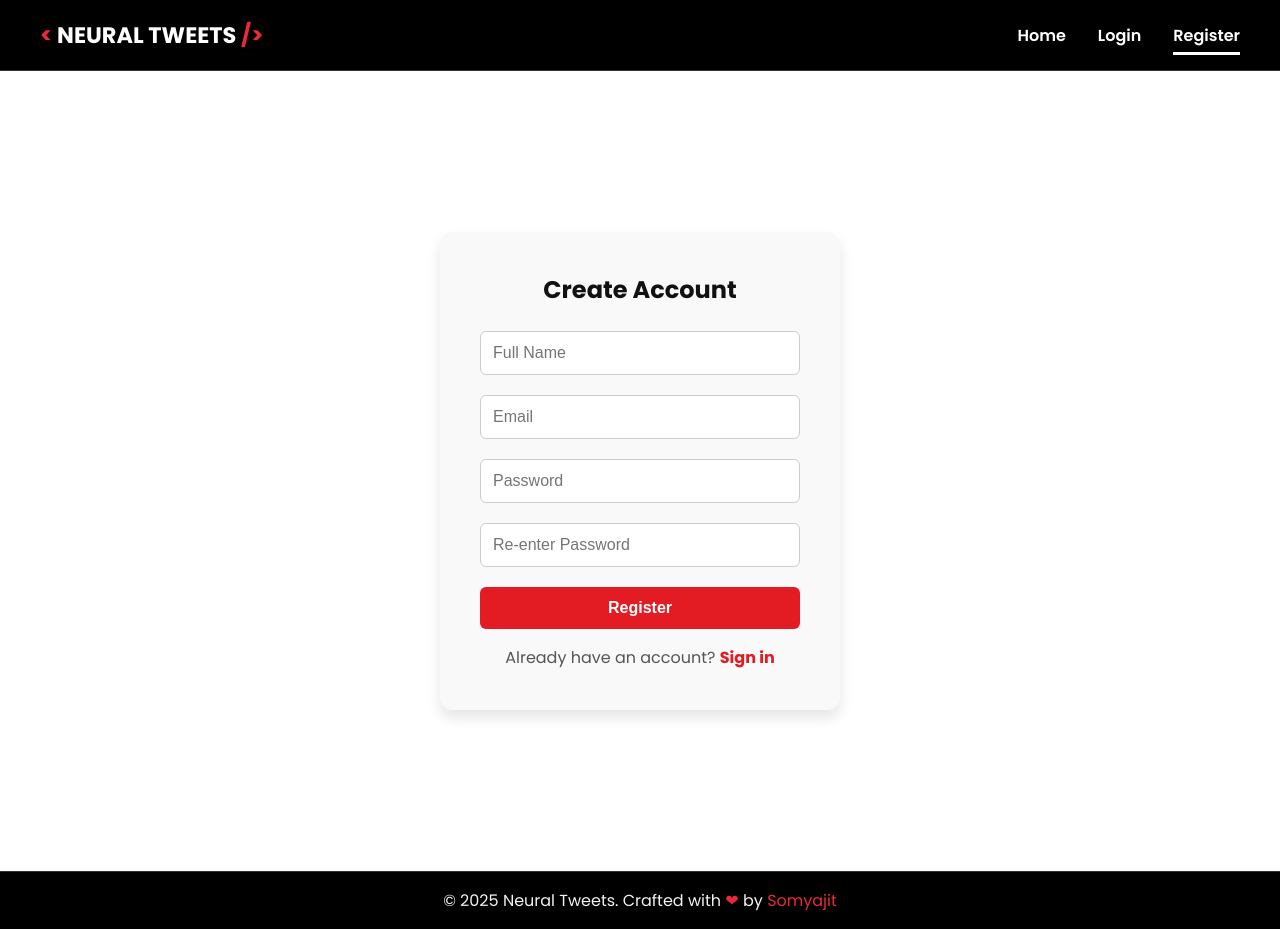
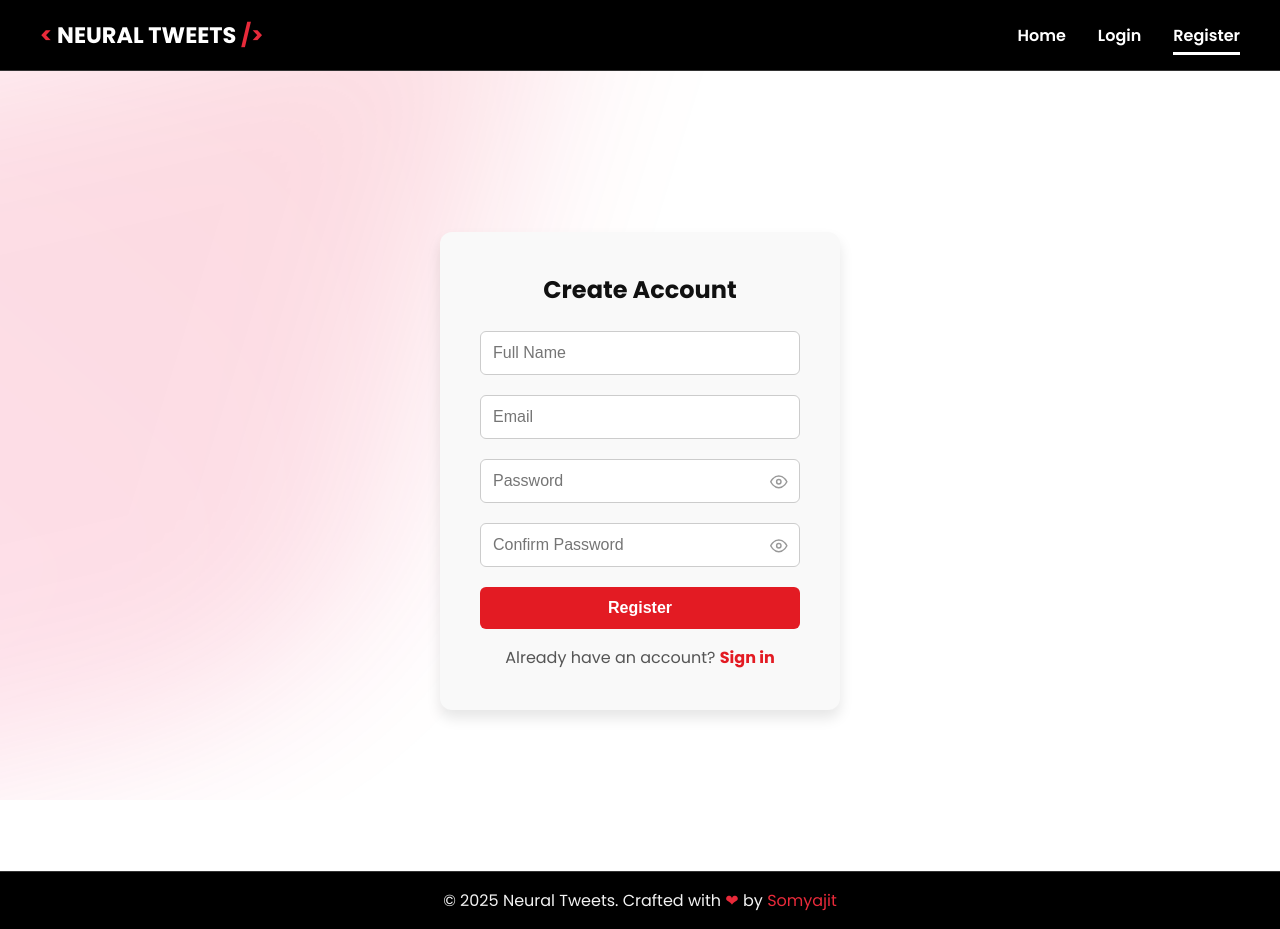
Before and after one commit to sherlockvj/NeuralNewsTweets, a React (Create React App) app in the folder client/: page /register in a window 1280 px wide. Built offline with nearby package versions, Linux system fonts and the light colour scheme; no server answers.

Commit message:
[CLIENT] Final Changes Done on the Client

```diff
--- a/client/src/components/TweetCard.jsx
+++ b/client/src/components/TweetCard.jsx
@@ -9,13 +9,29 @@ function TweetCard({ tweet }) {
     const [source, setSource] = useState(tweet.src || "");
     const [copied, setCopied] = useState(false);
 
+    const extractSourceFromTweet = (tweet) => {
+        if (tweet.src) return tweet.src;
+        const readMoreMatch = tweet.tweet.match(/Read more:\s*(https?:\/\/[^\s]+)/i);
+        if (readMoreMatch) return readMoreMatch[1];
+        const genericUrlMatch = tweet.tweet.match(/(https?:\/\/[^\s]+)/g);
+        if (genericUrlMatch) return genericUrlMatch[0];
+
+        return null;
+    }
+
+    const cleanTweetText = (text, srcUrl) => {
+        if (!srcUrl) return text;
+        return text.replace(srcUrl, "").trim();
+    }
+
+
+
     useEffect(() => {
-        const match = tweet.tweet.match(/(Read more|Read here):?\s*(https?:\/\/[^\s]+)/i);
-        if (match) {
-            const linkText = match[2];
-            const cleaned = tweet.tweet.replace(match[0], "").trim();
-            setMainText(cleaned);
-            setSource(linkText);
+        const src = extractSourceFromTweet(tweet);
+        if (src) {
+            const displayText = cleanTweetText(tweet.tweet, src);
+            setMainText(displayText);
+            setSource(src);
         }
     }, [tweet]);
 
--- a/client/src/pages/Landing.jsx
+++ b/client/src/pages/Landing.jsx
@@ -2,7 +2,7 @@ import { Link } from "react-router-dom";
 import "../styles/landing.css"
 import heroImage from "../assets/socialSharing.svg";
 import sectionImage from "../assets/tweetstorm.svg"
-import landingVideo from "../assets/progress4.mp4"
+import landingVideo from "../assets/Neural_Tweets.mp4"
 
 function Landing() {
     return (
@@ -19,7 +19,7 @@ function Landing() {
                                 <h3>Auto-generate tweets from trending news and hashtags</h3>
                                 <div className="cv_btn">
                                     <a href="#features">Explore Features</a>
-                                    <a href="#demo">Live Demo</a>
+                                    <a href="#preview">Live Demo</a>
                                 </div>
                             </div>
 
--- a/client/src/pages/Login.jsx
+++ b/client/src/pages/Login.jsx
@@ -1,8 +1,10 @@
-import { useRef, useState } from "react";
+import { useEffect, useRef, useState } from "react";
+import { useNavigate, Link } from "react-router-dom";
+import { FiEye, FiEyeOff } from "react-icons/fi";
+import Toast from "../components/Toast";
 import { login } from "../services/api";
-import { useNavigate, Link } from "react-router-dom";
 import "../styles/global.css";
-import Toast from "../components/Toast";
+
 
 function Login() {
     const [email, setEmail] = useState("");
@@ -10,8 +12,9 @@ function Login() {
     const [loading, setLoading] = useState(false);
     const [error, setError] = useState(null);
     const intervalRef = useRef(null);
+    const [showPassword, setShowPassword] = useState(false);
+    const [loaderMessage, setLoaderMessage] = useState("");
 
-    const [loaderMessage, setLoaderMessage] = useState("");
     const loaderMessages = [
         "Warming up your tweet engine...",
         "Logging you in securely...",
@@ -65,6 +68,7 @@ function Login() {
 
     return (
         <div className="login-container">
+            <div className="gradient-blob"></div>
             {error && <Toast message={error} onClose={() => setError(null)} />}
             <div className="login-card">
                 <h2>Login</h2>
@@ -76,13 +80,18 @@ function Login() {
                         onChange={(e) => setEmail(e.target.value)}
                         required
                     />
+                    <div className="password-wrapper">
                         <input
-                        type="password"
+                            type={showPassword ? "text" : "password"}
                             placeholder="Password"
                             value={password}
                             onChange={(e) => setPassword(e.target.value)}
                             required
                         />
+                        <span onClick={() => setShowPassword(!showPassword)} className="toggle-password">
+                            {showPassword ? <FiEyeOff /> : <FiEye />}
+                        </span>
+                    </div>
                     {loading ? (
                         <div className="loader-area">
                             <div className="loader-spinner"></div>
--- a/client/src/pages/OtpVerification.jsx
+++ b/client/src/pages/OtpVerification.jsx
@@ -50,6 +50,7 @@ function OtpVerification() {
 
     return (
         <div className="login-container">
+            <div className="gradient-blob"></div>
             <div className="login-card">
                 <h2>Verify OTP</h2>
                 <p>Please enter the OTP sent to your email.</p>
--- a/client/src/pages/Register.jsx
+++ b/client/src/pages/Register.jsx
@@ -1,6 +1,7 @@
-import { useRef, useState } from "react";
+import { useEffect, useRef, useState } from "react";
 import { register } from "../services/api";
 import { useNavigate, Link } from "react-router-dom";
+import { FiEye, FiEyeOff } from "react-icons/fi";
 import Toast from "../components/Toast";
 import "../styles/global.css";
 
@@ -12,6 +13,7 @@ function Register() {
     const [loading, setLoading] = useState(false);
     const [loaderMessage, setLoaderMessage] = useState("");
     const [error, setError] = useState("");
+    const [showPassword, setShowPassword] = useState(false);
     const navigate = useNavigate();
     const intervalRef = useRef(null);
 
@@ -47,7 +49,7 @@ function Register() {
             return;
         }
 
-        const passwordRegex = /^(?=.*[A-Za-z])(?=.*\d)[A-Za-z\d]{6,}$/;
+        const passwordRegex = /^(?=.*[A-Za-z])(?=.*\d).{6,}$/;
 
         if (!passwordRegex.test(password)) {
             setError("Password must be at least 6 characters long and include at least one letter and one number.");
@@ -71,7 +73,7 @@ function Register() {
                 setError("Registration failed");
             }
         } catch (err) {
-            setError(err?.response?.data?.message || "Registration failed");
+            setError(err?.response?.data?.message || "Registration failed. Email already in use!");
         } finally {
             stopLoaderMessages();
             setLoading(false);
@@ -80,6 +82,7 @@ function Register() {
 
     return (
         <div className="login-container">
+            <div className="gradient-blob"></div>
             <div className="login-card">
                 <h2>Create Account</h2>
                 <form onSubmit={handleSubmit}>
@@ -95,18 +98,28 @@ function Register() {
                         onChange={(e) => setEmail(e.target.value)}
                         required
                     />
+                    <div className="password-wrapper">
                         <input
-                        type="password"
+                            type={showPassword ? "text" : "password"}
                             placeholder="Password"
                             onChange={(e) => setPassword(e.target.value)}
                             required
                         />
+                        <span onClick={() => setShowPassword(!showPassword)} className="toggle-password">
+                            {showPassword ? <FiEyeOff /> : <FiEye />}
+                        </span>
+                    </div>
+                    <div className="password-wrapper">
                         <input
-                        type="password"
-                        placeholder="Re-enter Password"
+                            type={showPassword ? "text" : "password"}
+                            placeholder="Confirm Password"
                             onChange={(e) => setConfirmPassword(e.target.value)}
                             required
                         />
+                        <span onClick={() => setShowPassword(!showPassword)} className="toggle-password">
+                            {showPassword ? <FiEyeOff /> : <FiEye />}
+                        </span>
+                    </div>
                     {loading ? (
                         <div className="loader-area">
                             <div className="loader-spinner"></div>
--- a/client/src/styles/global.css
+++ b/client/src/styles/global.css
@@ -2,12 +2,34 @@
     display: flex;
     justify-content: center;
     align-items: center;
-    height: 100vh; /* Full viewport height */
+    height: 100vh;
     background-color: #fff;
     padding: 20px;
 }
 
+.password-wrapper {
+    position: relative;
+    display: flex;
+    align-items: center;
+}
+
+.password-wrapper input {
+    width: 100%;
+    padding-right: 40px;
+}
+
+.toggle-password {
+    position: absolute;
+    right: 12px;
+    cursor: pointer;
+    color: #999;
+    font-size: 1.1rem;
+    bottom: 40%;
+}
+
+
 .login-card {
+    z-index: 2;
     background-color: #f9f9f9;
     border-radius: 12px;
     padding: 40px;
@@ -74,8 +96,13 @@
 }
 
 @keyframes spin {
-  0% { transform: rotate(0deg); }
-  100% { transform: rotate(360deg); }
+    0% {
+        transform: rotate(0deg);
+    }
+
+    100% {
+        transform: rotate(360deg);
+    }
 }
 
 .loader-area {
@@ -109,12 +136,48 @@
 }
 
 @keyframes shine {
-    0% { background-position: 0% center; }
-    100% { background-position: 200% center; }
+    0% {
+        background-position: 0% center;
+    }
+
+    100% {
+        background-position: 200% center;
+    }
 }
 
 
 @keyframes spin {
-    0% { transform: rotate(0deg); }
-    100% { transform: rotate(360deg); }
+    0% {
+        transform: rotate(0deg);
     }
+
+    100% {
+        transform: rotate(360deg);
+    }
+}
+
+
+
+.gradient-blob {
+    position: absolute;
+    inset: 0;
+    top: 0;
+    z-index: 1;
+    overflow: hidden;
+    pointer-events: none;
+}
+
+.gradient-blob::before {
+    content: "";
+    position: absolute;
+    top: 0;
+    left: 0;
+    width: 800px;
+    height: 100vh;
+    background: linear-gradient(to top right, #ff4694, #E60023);
+    opacity: 0.15;
+    filter: blur(100px);
+    transform: skewX(-30deg) translateX(-50%) rotate(-15deg);
+    z-index: -1;
+    pointer-events: none;
+}
--- a/client/src/styles/navbar.css
+++ b/client/src/styles/navbar.css
@@ -89,6 +89,21 @@
   color: var(--text-color);
 }
 
+.logout-btn {
+    background: none;
+    border: none;
+    color: inherit;
+    cursor: pointer;
+    font: inherit;
+    padding: 0;
+    text-decoration: underline;
+}
+
+.logout-btn:hover {
+    color: #e31b23;
+}
+
+
 /* Responsive */
 @media (max-width: 768px) {
   .nav-toggle {
```
Also changed, not shown: client/src/components/Navbar.jsx (+17 -5 lines), client/src/pages/Dashboard.jsx (+14 -5 lines), 2 other files (tests, documents, lock files or other folders). Lines whose indentation alone changed are shown as unchanged.
